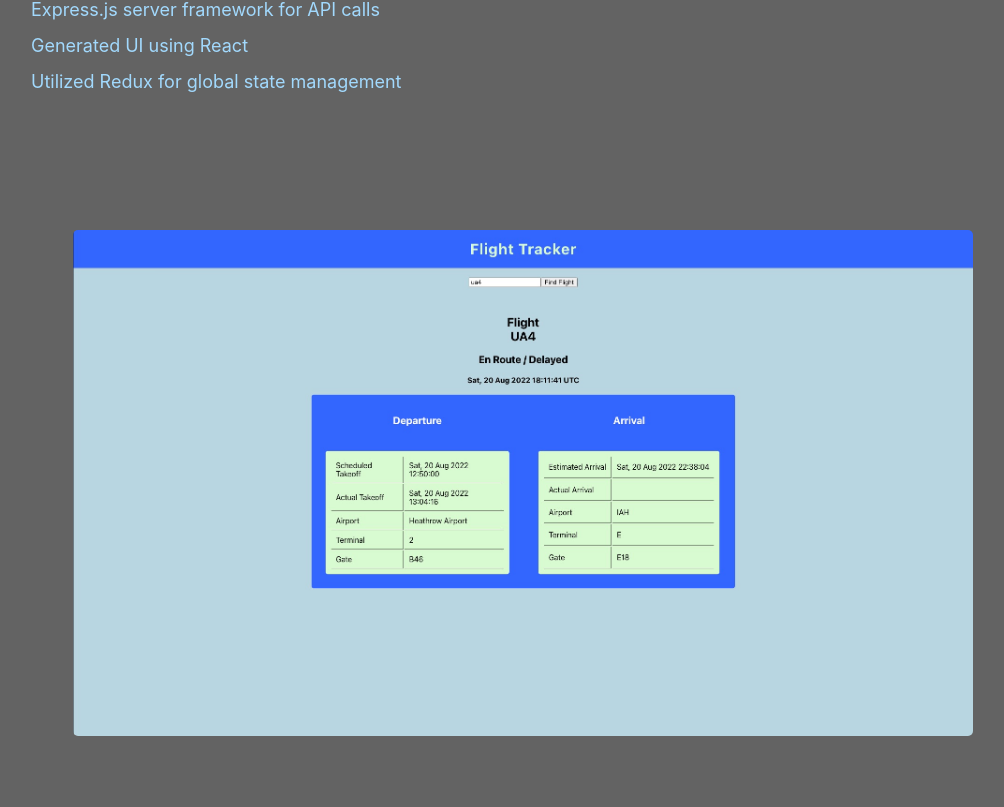
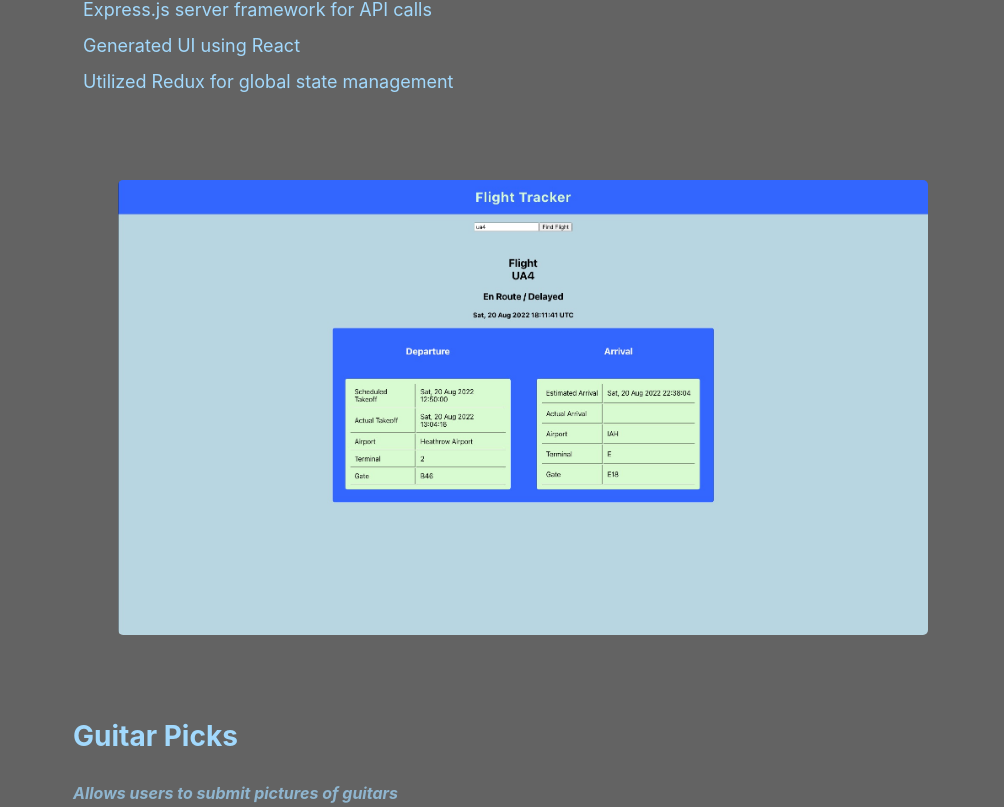
Before and after one commit to Swislok-Dev/portfolio, a React (Create React App) app: page / in a window 1280 px wide. Shown: the part 1053-1860 px from the top of the page, without its empty margins (117-1121 px from the left). Built offline with nearby package versions, Linux system fonts and the light colour scheme.

Commit message:
adjust spacing for projects image

```diff
--- a/src/App.css
+++ b/src/App.css
@@ -41,9 +41,8 @@
 }
 
 section .content {
-  margin: 0 auto;
+  margin: 0 50px;
   padding-top: 50px;
-  width: 80%;
 }
 
 h1 {
@@ -98,6 +97,10 @@
 
 .article-list li {
   line-height: 2em;
+}
+
+figure {
+  text-align: center;
 }
 
 /* Header */
@@ -215,7 +218,7 @@
 }
 
 .project-image {
-  margin: 100px auto 50px;
+  margin: 50px 0;
   width: 90%;
   max-width: 900px;
   border-radius: 5px;
--- a/src/components/Project.jsx
+++ b/src/components/Project.jsx
@@ -13,7 +13,9 @@
           <li key={`${item}${index}`}>{item}</li>
         ))}
       </ul>
-      <img src={image} alt={title} className="project-image" />
+      <figure>
+        <img src={image} alt={title} className="project-image" />
+      </figure>
     </article>
   )
 }
```
